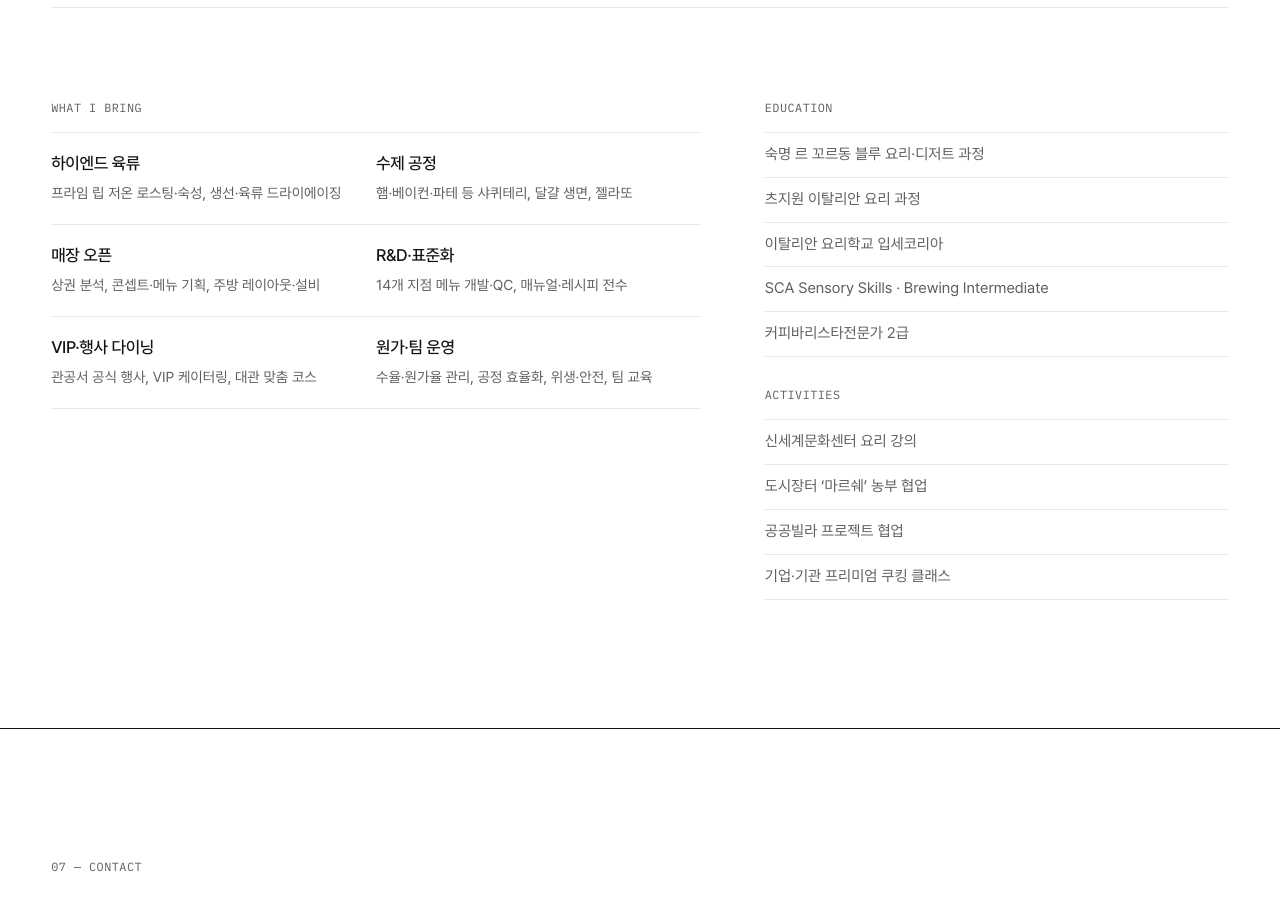
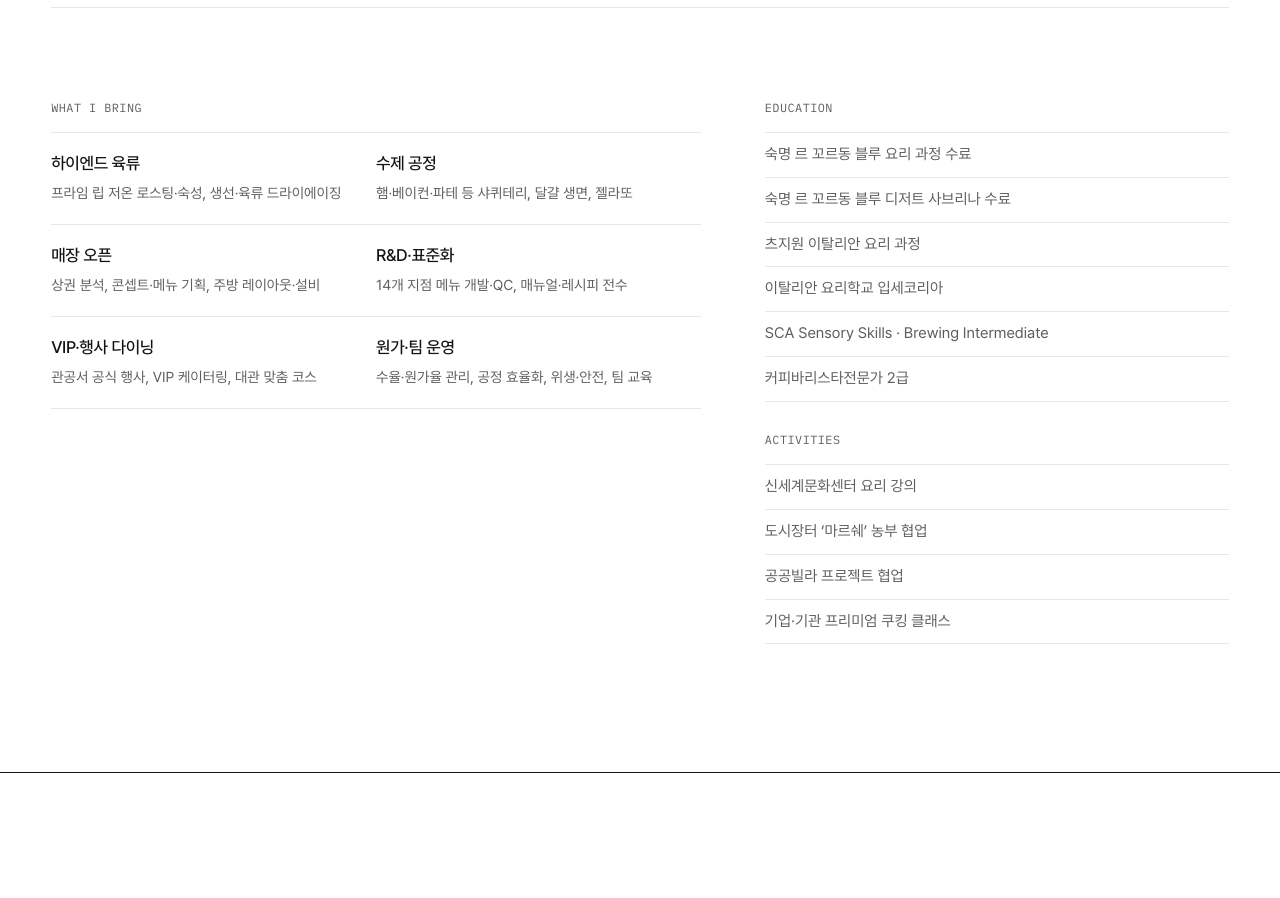
Before and after one commit to 0-01g/0-01g.github.io, a plain HTML site: page index.html in a window 1280 px wide. Shown: the part 8700-9598 px from the top of the page. Drawn offline with Linux system fonts and the light colour scheme; a web font is replaced by a local one.

Commit message:
Add files via upload

```diff
--- a/index.html
+++ b/index.html
@@ -737,7 +737,7 @@ body.reading .bar .mid-read{display:inline;text-transform:none;letter-spacing:.0
       </div>
       <div class="edu">
         <p class="mono" style="margin:0 0 14px">Education</p>
-        <ul><li>숙명 르 꼬르동 블루 요리·디저트 과정</li><li>츠지원 이탈리안 요리 과정</li><li>이탈리안 요리학교 입세코리아</li><li>SCA Sensory Skills · Brewing Intermediate</li><li>커피바리스타전문가 2급</li></ul>
+        <ul><li>숙명 르 꼬르동 블루 요리 과정 수료</li><li>숙명 르 꼬르동 블루 디저트 사브리나 수료</li><li>츠지원 이탈리안 요리 과정</li><li>이탈리안 요리학교 입세코리아</li><li>SCA Sensory Skills · Brewing Intermediate</li><li>커피바리스타전문가 2급</li></ul>
         <p class="mono" style="margin:28px 0 14px">Activities</p>
         <ul><li>신세계문화센터 요리 강의</li><li>도시장터 ‘마르쉐’ 농부 협업</li><li>공공빌라 프로젝트 협업</li><li>기업·기관 프리미엄 쿠킹 클래스</li></ul>
       </div>
```
